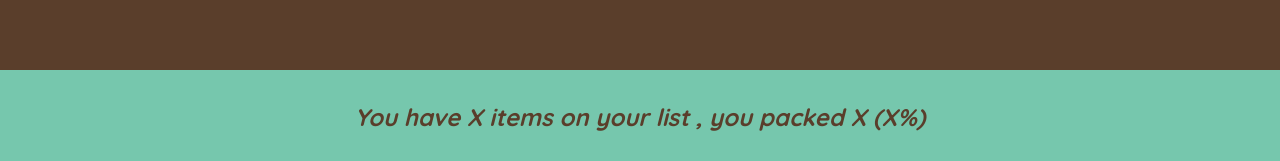
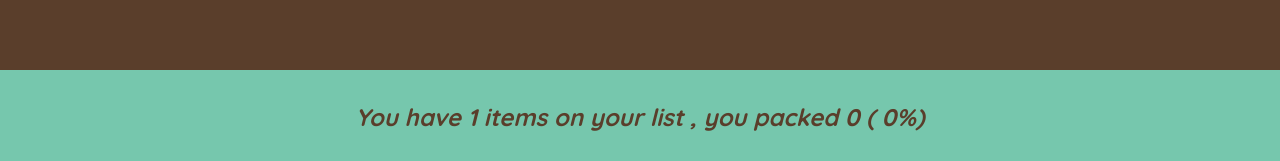
Before and after one commit to AbanoubNashat/travel--list, a React (Create React App) app: page / in a window 1280 px wide. Both pictures are taken after typing "Sample" into the empty fields and a click on the button "ADD". Shown: the part 636-797 px from the top of the page. Built offline with nearby package versions, Linux system fonts and the light colour scheme.

Commit message:
Update Stats component to display item count and packing percentage

```diff
--- a/src/App.js
+++ b/src/App.js
@@ -28,7 +28,7 @@
         onDeleteItem={handleDeleteItem}
         onToggleItem={handleToggleItem}
       ></PackingList>
-      <Stats></Stats>
+      <Stats items={items}></Stats>
     </div>
   );
 }
@@ -114,10 +114,28 @@
   );
 }
 
-function Stats() {
+function Stats({ items }) {
+  if (items.length === 0) {
+    return (
+      <footer className="stats">
+        {" "}
+        <em>Start Adding Items To Your List</em>
+      </footer>
+    );
+  }
+
+  const numItems = items.length;
+  const packedNum = items.filter((item) => item.packed).length;
+  const percentage = Math.round((packedNum / numItems) * 100);
+
   return (
     <footer className="stats">
-      <em> You have X items on your list , you packed X (X%)</em>
+      <em>
+        {percentage === 100
+          ? "You Got Everything Ready To Go"
+          : `You have ${numItems} items on your list , you packed ${packedNum} (
+        ${percentage}%)`}
+      </em>
     </footer>
   );
 }
```
